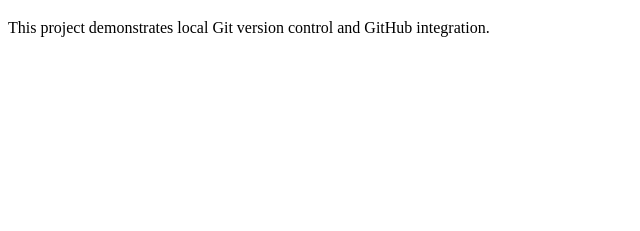
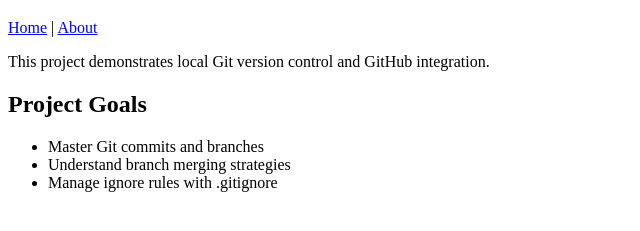
Before and after one commit to Karthikeya914/git-workflow-assignment, a plain HTML site: page index.html in a window 1280 px wide. Shown: the part 61-292 px from the top of the page, without its empty margins (0-640 px from the left). Drawn offline with Linux system fonts and the light colour scheme.

Commit message:
Update index.html: Add navigation links and project goals

```diff
--- a/index.html
+++ b/index.html
@@ -8,9 +8,21 @@
 <body>
     <header>
         <h1>Welcome to Git Workflow Demonstration</h1>
+        <nav>
+            <a href="index.html">Home</a> |
+            <a href="about.html">About</a>
+        </nav>
     </header>
     <main>
         <p>This project demonstrates local Git version control and GitHub integration.</p>
+        <section>
+            <h2>Project Goals</h2>
+            <ul>
+                <li>Master Git commits and branches</li>
+                <li>Understand branch merging strategies</li>
+                <li>Manage ignore rules with .gitignore</li>
+            </ul>
+        </section>
     </main>
 </body>
 </html>
```
